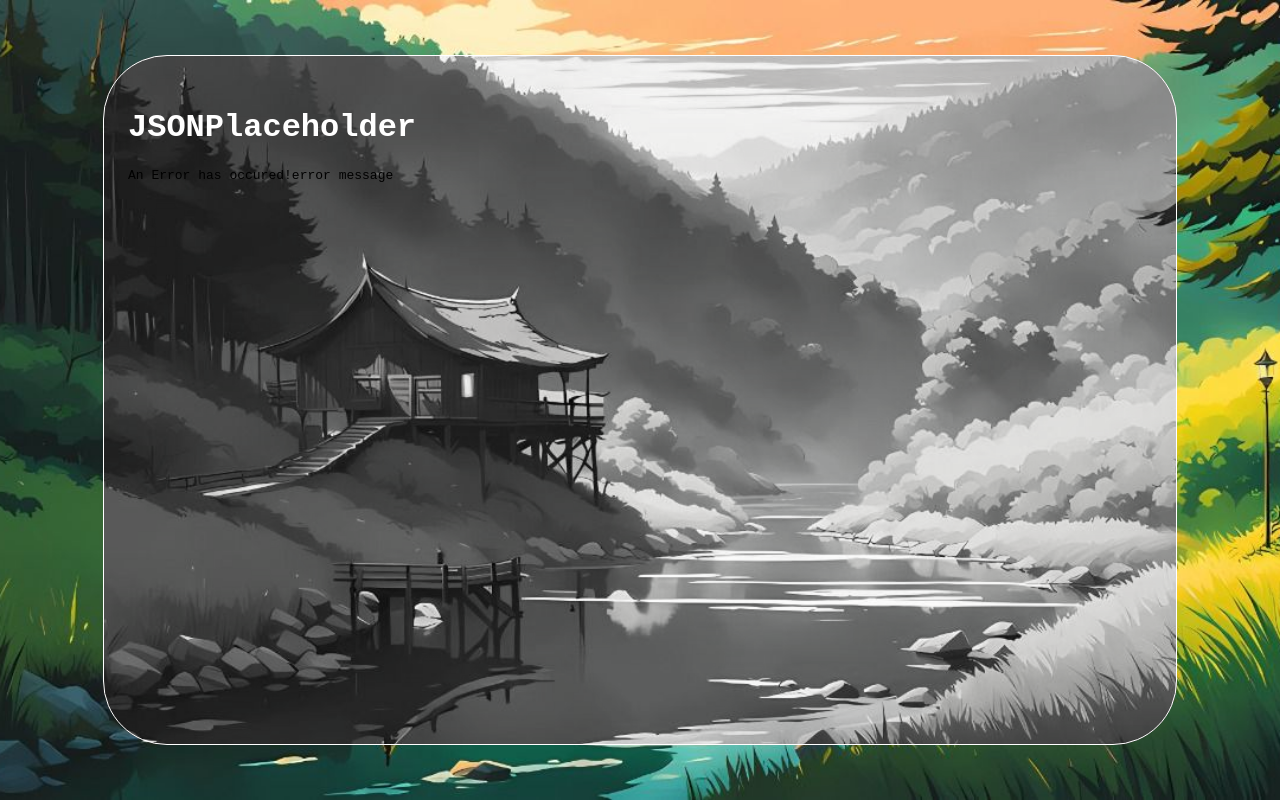
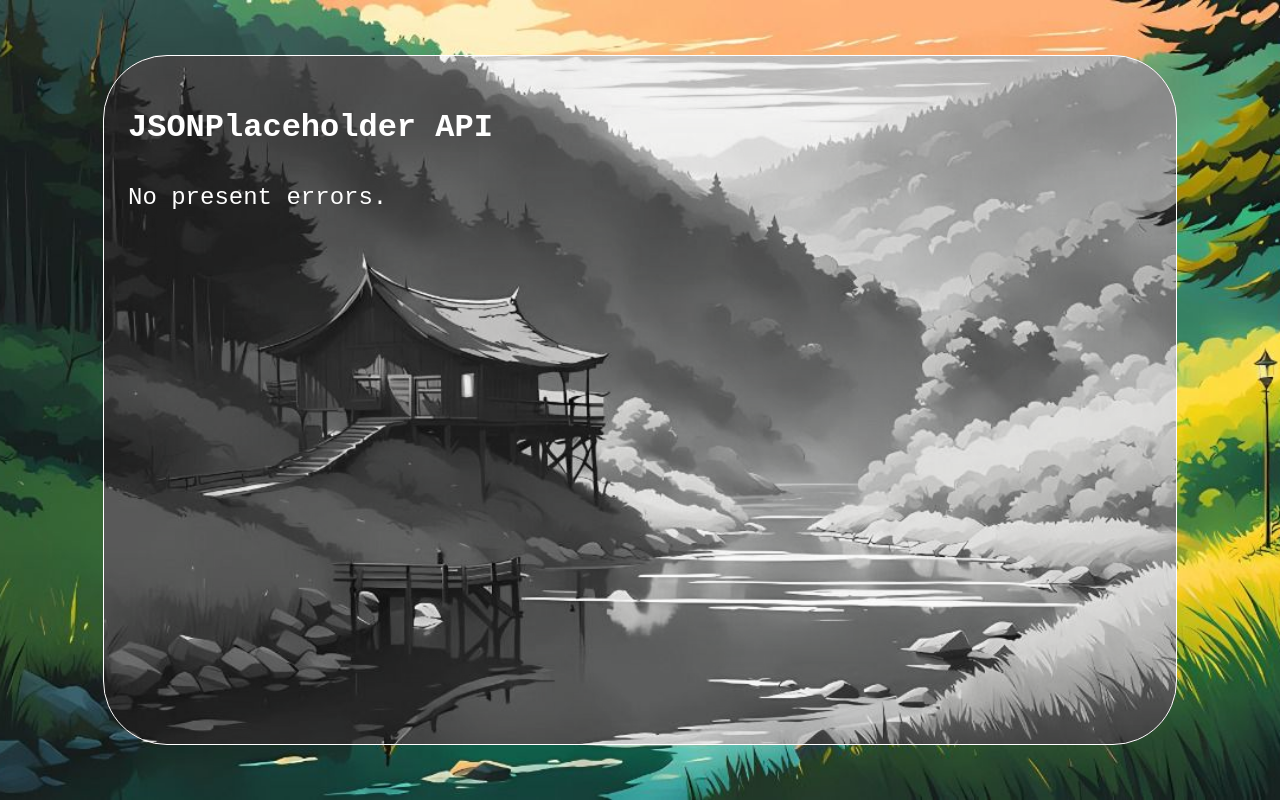
Before and after one commit to MDKolev/jsonplaceholder-api, a React (Vite) app: page / in a window 1280 px wide. Built offline with nearby package versions, Linux system fonts and the light colour scheme.

Commit message:
set an error prop for the ErrorPage component

```diff
--- a/src/App.jsx
+++ b/src/App.jsx
@@ -2,17 +2,21 @@ import { Toaster } from "sonner";
 import "./App.css";
 import FetchData from "./components/FetchData";
 import ErrorPage from "./components/ErrorPage";
+import { useState } from "react";
 
 function App() {
-
+  const [error, setError] = useState(null);
 
   return (
     <>
       <div className="main-container">
         <div className="data-window">
-          {<ErrorPage/>}
-          {/* <FetchData/> */}
-          <Toaster richColors duration={2000}/>
+          {error !== null ? (
+            <FetchData setError={setError} />
+          ) : (
+            <ErrorPage error={error} />
+          )}
+          <Toaster richColors duration={2000} />
         </div>
       </div>
     </>
--- a/src/components/ErrorPage.jsx
+++ b/src/components/ErrorPage.jsx
@@ -1,20 +1,26 @@
-import React from 'react'
-import './errorPage.css'
+import React from "react";
+import "./errorPage.css";
 
-const ErrorPage = () => {
+const ErrorPage = ({ error }) => {
   return (
     <>
-    <div className='header'>
-      <div>
-        <h1 className='title'>JSONPlaceholder</h1>
-        <div className='error-container'>
-          <span className='error-occured'>An Error has occured!</span>
-          <span className='error-message'>error message</span>
+      <div className="header">
+        <div>
+          <h1 className="title">JSONPlaceholder API</h1>
+          <div className="error-container">
+            {error === null ? (
+              <div className="no-errors">No present errors.</div>
+            ) : (
+              <>
+                <span className="error-occured">An Error has occured!</span>
+                {/* <span className="error-message">{error.message}</span> */}
+              </>
+            )}
+          </div>
         </div>
       </div>
-    </div>
     </>
-  )
-}
+  );
+};
 
-export default ErrorPage
+export default ErrorPage;
--- a/src/components/errorPage.css
+++ b/src/components/errorPage.css
@@ -0,0 +1,25 @@
+.error-container{
+  padding-top: 1rem;
+  width: 100%;
+  height: 50vh;
+
+  .no-errors {
+    font-size: 1.5rem;
+    color: #fff;
+  }
+
+  .error-occured{
+    font-size: 2rem;
+    font-weight: bold;
+    color: red;
+    text-transform: uppercase;
+    text-decoration: underline;
+    display: block;
+    padding-bottom: 1rem;
+  }
+
+  .error-message {
+    color: #fff;
+    font-size: 1.2rem;
+  }
+}
```
